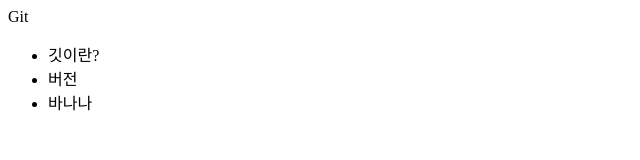
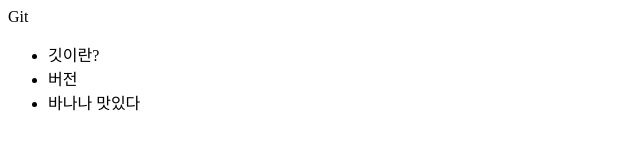
Before and after one commit to sonda00513/sourcetree_prjk, a plain HTML site: page index.html in a window 1280 px wide. Shown: the full height of the page, 0-640 px from the left. Drawn offline with Linux system fonts and the light colour scheme.

Commit message:
맛있다 추가

```diff
--- a/index.html
+++ b/index.html
@@ -4,7 +4,7 @@
            <ul>
            <li>깃이란?</li>
            <li>버전</li>
-           <li>바나나</li>
+           <li>바나나 맛있다</li>
            </ul>
     </body>
 </html>
```
